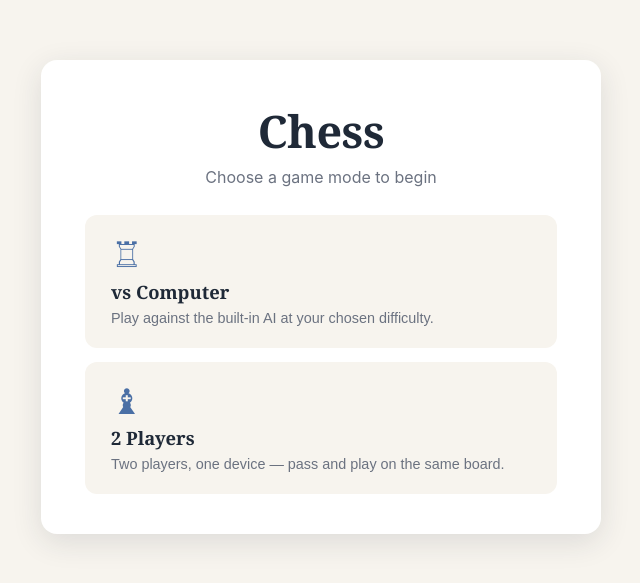
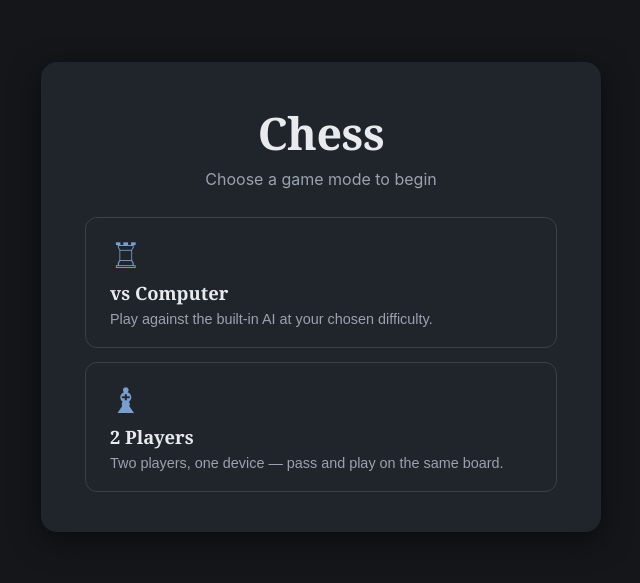
Before and after one commit to santhosh220z/chess_game, a React (Vite) app: page / in a window 1280 px wide. Shown: the part 103-686 px from the top of the page, without its empty margins (319-959 px from the left). Built offline with nearby package versions, Linux system fonts and the light colour scheme.

Commit message:
Switch app theme to dark mode

```diff
--- a/src/index.css
+++ b/src/index.css
@@ -1,18 +1,21 @@
 /* Chess Classic design tokens */
 :root {
-  --bg: #f7f4ee;
-  --surface: #ffffff;
-  --text-primary: #1f2937;
-  --text-secondary: #6b7280;
-  --accent: #4a6fa5;
-  --accent-hover: #3d5f8c;
-  --danger: #c0392b;
-  --square-light: #f0d9b5;
-  --square-dark: #b58863;
-  --last-move: rgba(255, 213, 79, 0.55);
-  --selected: rgba(74, 111, 165, 0.4);
-  --shadow: 0 8px 30px rgba(31, 41, 55, 0.12);
+  --bg: #14161a;
+  --surface: #20242b;
+  --surface-2: #2a2f37;
+  --text-primary: #e8eaed;
+  --text-secondary: #9aa3af;
+  --accent: #7b9ed0;
+  --accent-hover: #6b8fc2;
+  --danger: #e0604f;
+  --square-light: #4d5b73;
+  --square-dark: #2f3a4d;
+  --last-move: rgba(255, 213, 79, 0.4);
+  --selected: rgba(123, 158, 208, 0.5);
+  --shadow: 0 8px 30px rgba(0, 0, 0, 0.5);
+  --border: #3a414b;
   font-family: 'Inter', system-ui, -apple-system, sans-serif;
+  color-scheme: dark;
 }
 
 * {
@@ -182,7 +185,7 @@ h3 {
 }
 
 .piece.black span {
-  color: #333333;
+  color: #0f1114;
   -webkit-text-stroke: 1.2px #000;
   /* Rotate black pieces to face Black's side (top of the board), so each
      side's pieces point toward the player who owns them. */
@@ -266,11 +269,11 @@ h3 {
 .btn.secondary {
   background: var(--surface);
   color: var(--text-primary);
-  border: 1px solid #d1d5db;
+  border: 1px solid var(--border);
 }
 
 .btn.secondary:hover {
-  background: #f3f4f6;
+  background: var(--surface-2);
 }
 
 /* Side panel */
@@ -302,7 +305,7 @@ h3 {
   width: 18px;
   height: 18px;
   border-radius: 50%;
-  border: 2px solid #333;
+  border: 2px solid var(--border);
 }
 
 .turn-marker.white {
@@ -314,7 +317,7 @@ h3 {
 }
 
 .turn-marker.active {
-  box-shadow: 0 0 0 4px rgba(74, 111, 165, 0.35);
+  box-shadow: 0 0 0 4px var(--selected);
 }
 
 .captured {
@@ -364,7 +367,7 @@ h3 {
 .game-over-overlay {
   position: fixed;
   inset: 0;
-  background: rgba(31, 41, 55, 0.45);
+  background: rgba(0, 0, 0, 0.6);
   display: flex;
   align-items: center;
   justify-content: center;
@@ -394,7 +397,7 @@ h3 {
 .promotion-option {
   width: 64px;
   height: 64px;
-  border: 1px solid #d1d5db;
+  border: 1px solid var(--border);
   border-radius: 10px;
   background: var(--surface);
   font-size: 2.6rem;
@@ -407,7 +410,7 @@ h3 {
 }
 
 .promotion-option:hover {
-  background: #f3f4f6;
+  background: var(--surface-2);
   transform: scale(1.06);
 }
 
@@ -417,7 +420,7 @@ h3 {
 }
 
 .promotion-option .black {
-  color: #333;
+  color: #0f1114;
   -webkit-text-stroke: 1.2px #000;
   transform: rotate(180deg);
 }
@@ -481,9 +484,9 @@ h3 {
   align-items: flex-start;
   text-align: left;
   padding: 20px 24px;
-  border: 2px solid transparent;
+  border: 1px solid var(--border);
   border-radius: 12px;
-  background: var(--bg);
+  background: var(--surface);
   color: var(--text-primary);
   cursor: pointer;
   transition: border-color 0.15s, background 0.15s, transform 0.1s;
@@ -491,7 +494,7 @@ h3 {
 
 .mode-card:hover {
   border-color: var(--accent);
-  background: #fff;
+  background: var(--surface-2);
   transform: translateY(-2px);
 }
 
@@ -568,26 +571,26 @@ h3 {
 }
 
 .rating-badge.brilliant {
-  background: #d4f5e3;
-  color: #0f7b3a;
+  background: rgba(80, 200, 130, 0.18);
+  color: #6fe3a0;
 }
 
 .rating-badge.good {
-  background: #e3f0fa;
-  color: #1d6ba8;
+  background: rgba(90, 160, 220, 0.18);
+  color: #7cc0ea;
 }
 
 .rating-badge.inaccuracy {
-  background: #fdf3d7;
-  color: #b8860b;
+  background: rgba(220, 180, 70, 0.18);
+  color: #e6c76a;
 }
 
 .rating-badge.mistake {
-  background: #fde8e0;
-  color: #c0562f;
+  background: rgba(230, 130, 90, 0.18);
+  color: #f0a077;
 }
 
 .rating-badge.blunder {
-  background: #fbe0e0;
-  color: #c03028;
+  background: rgba(230, 90, 80, 0.22);
+  color: #f2877d;
 }
```
